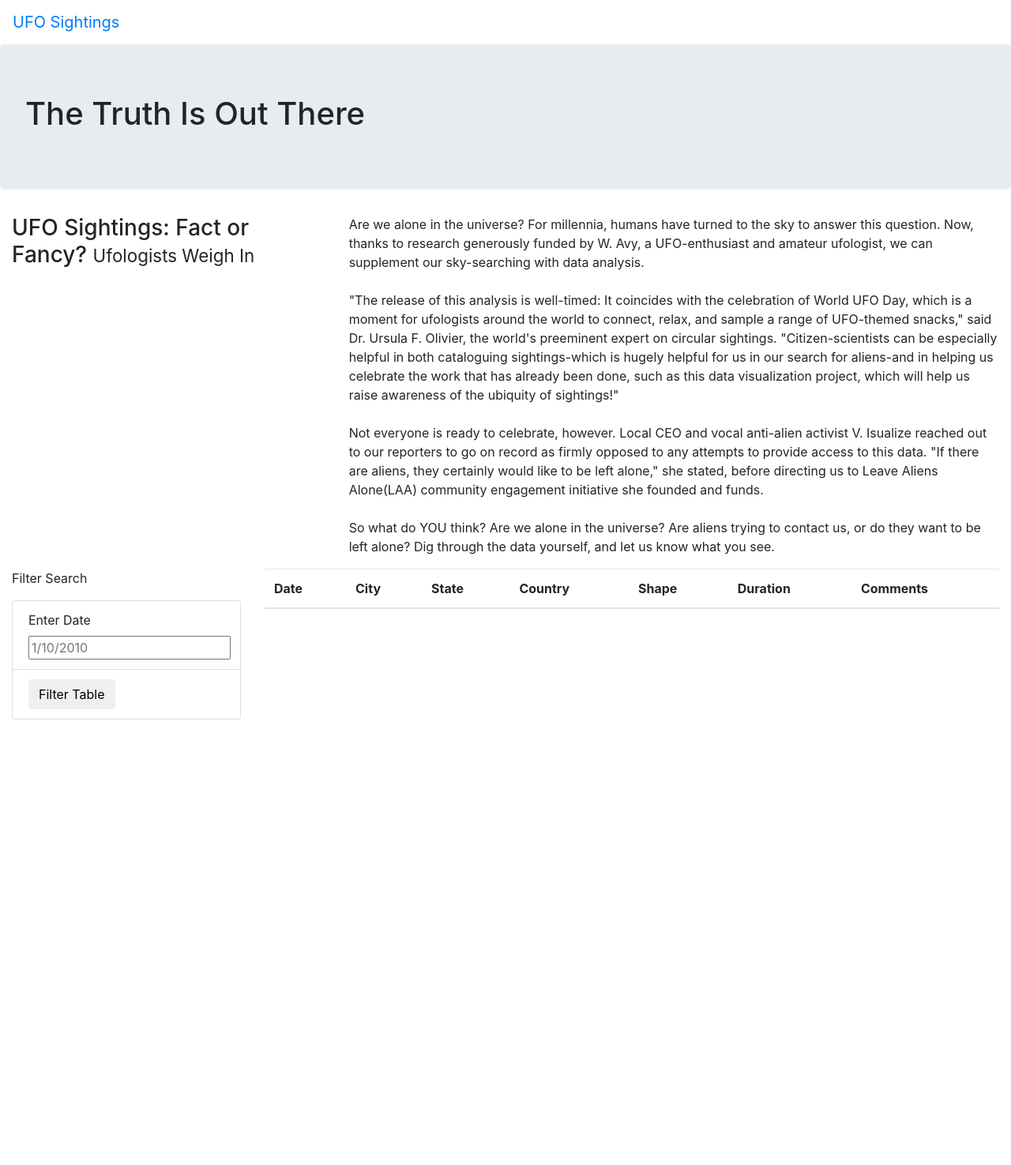
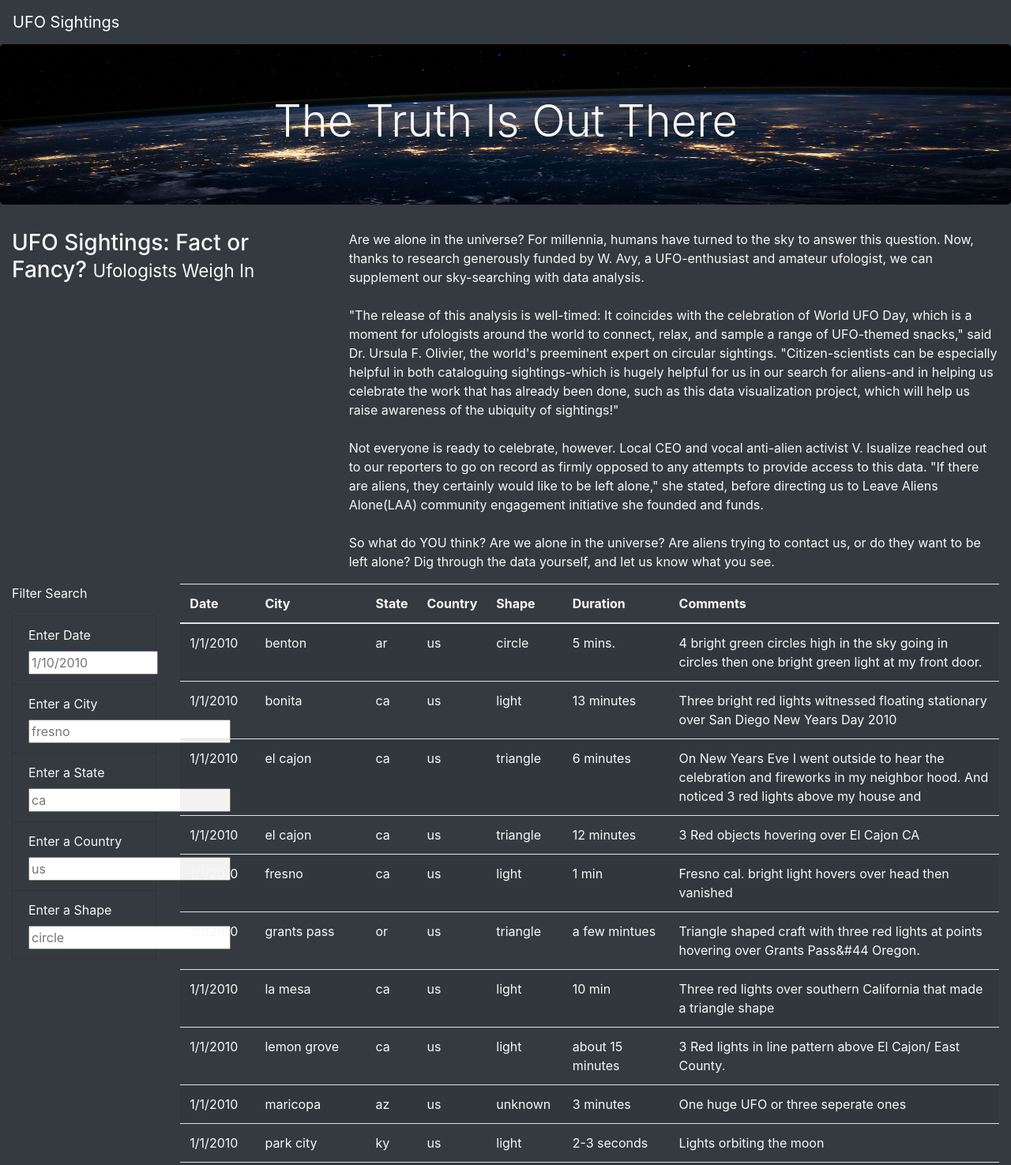
Before and after one commit to ricardoguerreiro92/UFOs, a plain HTML site: page index.html in a window 1280 px wide. Shown: the top 1475 px of the page at 79% size. Before the commit the page ends 911 px from the top, so only its background shows below. Drawn offline with nearby package versions, Linux system fonts and the light colour scheme.

Commit message:
Final code challenge commit

```diff
--- a/index.html
+++ b/index.html
@@ -13,13 +13,13 @@
         />
     <link rel="stylesheet" href="static/css/style.css">
 </head>
-<body>
+<body class="bg-dark">
     <div class="wrapper">
-        <nav class="navbar navbar-expand-lg">
+        <nav class="navbar navbar-dark bg-dark navbar-expand-lg">
             <a class="navbar-brand" href="index.html">UFO Sightings</a>
         </nav>
         <div class="jumbotron">
-            <h1>The Truth Is Out There</h1>
+            <h1 class="display-4">The Truth Is Out There</h1>
         </div>
         <div class="container-fluid">
             <div class="row">
@@ -38,23 +38,34 @@
         </div>
         <div class="container-fluid">
             <div class="row">
-                <div class="col-md-3">
-                    <form>
+                <div class="col-md-2">
+                    <form class = "bg-dark">
                         <p>Filter Search</p>
-                    </form>
-                    <ul class="list-group">
-                        <li class="list-group-item">
+                    </form >
+                    <ul class="list-group bg-dark" >
+                        <li class="list-group-item bg-dark">
                             <label for="date">Enter Date</label>
-                            <input type="text" placeholder="1/10/2010" id="datetime"/>
+                            <input type="text" placeholder="1/10/2010" id="datetime" size="11"/>
                         </li>
-                        <li class="list-group-item">
-                            <button id="filter-btn" type="button" class="btn btn-default">Filter Table</button>
-
+                        <li class="list-group-item bg-dark">
+                            <label for="city">Enter a City</label>
+                            <input type="text" placeholder="fresno" id="city"/>
                         </li>
-
-                    </ul>
+                        <li class="list-group-item bg-dark">
+                            <label for="state">Enter a State</label>
+                            <input type="text" placeholder="ca" id="state"/>
+                        </li>
+                        <li class="list-group-item bg-dark">
+                            <label for="country">Enter a Country</label>
+                            <input type="text" placeholder="us" id="country"/>
+                        </li>
+                        <li class="list-group-item bg-dark">
+                            <label for="shape">Enter a Shape</label>
+                            <input type="text" placeholder="circle" id="shape"/>
+                        </li>
+                   </ul>
                 </div>
-                <div class="col-md-9">
+                <div class="col-md-10">
                     <table class="table table-striped">
                         <thead>
                             <tr>
@@ -73,5 +84,8 @@
             </div>
         </div>
     </div>
+    <script src="https://cdnjs.cloudflare.com/ajax/libs/d3/4.11.0/d3.js"></script>
+    <script src="static/js/data.js"></script>
+    <script src="static/js/app.js"></script>
 </body>
 </html>
--- a/static/css/style.css
+++ b/static/css/style.css
@@ -0,0 +1,10 @@
+body {
+
+    color: #f7f7f7;
+}
+
+.jumbotron {
+    background-image: url("../images/nasa.jpg");
+    background-size: 100% 100%;
+    text-align: center;
+}
--- a/static/js/app.js
+++ b/static/js/app.js
@@ -1,48 +1,74 @@
-// import the data from data.js
+// from data.js
 const tableData = data;
 
-// reference the HTML table using d3
+// get table references
 var tbody = d3.select("tbody");
 
+function buildTable(data) {
+  // First, clear out any existing data
+  tbody.html("");
 
-function buildTable(data){
-    //First, clear out any existing data
-    tbody.html("");
-    //Next, loop through each object in the data
-    //and append a row and cells for each value in the row
+  // Next, loop through each object in the data
+  // and append a row and cells for each value in the row
   data.forEach((dataRow) => {
-        //Append a row to the table body
+    // Append a row to the table body
     let row = tbody.append("tr");
-        //Loop through each field in the dataRow and add
-        //each value as a table cell(td)
+
+    // Loop through each field in the dataRow and add
+    // each value as a table cell (td)
     Object.values(dataRow).forEach((val) => {
       let cell = row.append("td");
       cell.text(val);
-
     });
   });
 }
 
-function handleClick() {
-    //Grab the datetime value from the filter
-    let date = d3.select("#datetime").property("value");
+// 1. Create a variable to keep track of all the filters as an object.
+var filters = {};
+
+// 3. Use this function to update the filters.
+function updateFilters() {
+
+    // 4a. Save the element that was changed as a variable.
+  let changedElement = d3.select(this);
+    // 4b. Save the value that was changed as a variable.
+  let elementValue = changedElement.property("value");
+  console.log(elementValue);
+    // 4c. Save the id of the filter that was changed as a variable.
+  let filterId = changedElement.attr("id");
+  console.log(filterId);
+
+    // 5. If a filter value was entered then add that filterId and value
+    // to the filters list. Otherwise, clear that filter from the filters object.
+  if (elementValue) {
+    filters[filterId] = elementValue;
+  }
+  else {
+    delete filters[filterId];
+  }
+
+    // 6. Call function to apply all filters and rebuild the table
+    filterTable();
+
+  }
+
+  // 7. Use this function to filter the table when data is entered.
+  function filterTable() {
+
+    // 8. Set the filtered data to the tableData.
     let filteredData = tableData;
-
-    //Check to see if a date was entered and filter the
-    //date using that date
-    if (date){
-        //Apply `filter` to the table data to only keep the
-        //rows where the `datetime` value matches the filter value
-        filteredData = filteredData.filter(row => row.datetime === date);
-    };
-    //Rebuild the table using the filtered data
-    //@Note: if no date was entered, then filteredData will
-    //just be the original tableData
-    buildTable(filteredData);
+    // 9. Loop through all of the filters and keep any data that
+    // matches the filter values
+    for (var id in filters) {
+      filteredData = filteredData.filter(row => row[id] === filters[id]);
     };
 
-//Attach an event to listen for the form button
-d3.selectAll("#filter-btn").on("click", handleClick);
+    // 10. Finally, rebuild the table using the filtered data
+    buildTable(filteredData)
+  }
 
-//Build the table when the page loads
+  // 2. Attach an event to listen for changes to each filter
+  d3.selectAll("input").on("change", updateFilters);
+
+  // Build the table when the page loads
   buildTable(tableData);
```
Also changed, not shown: static/images/nasa.jpg (added). Lines whose indentation alone changed are shown as unchanged.
